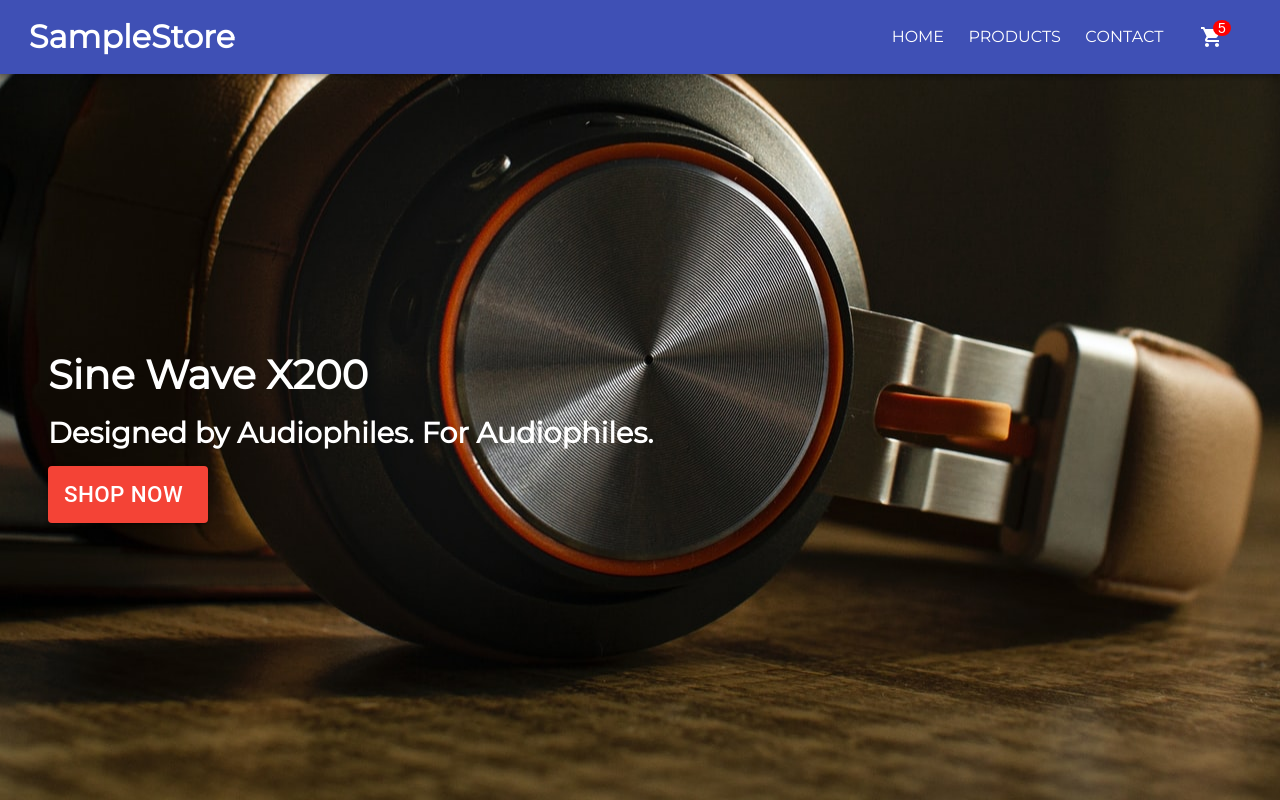
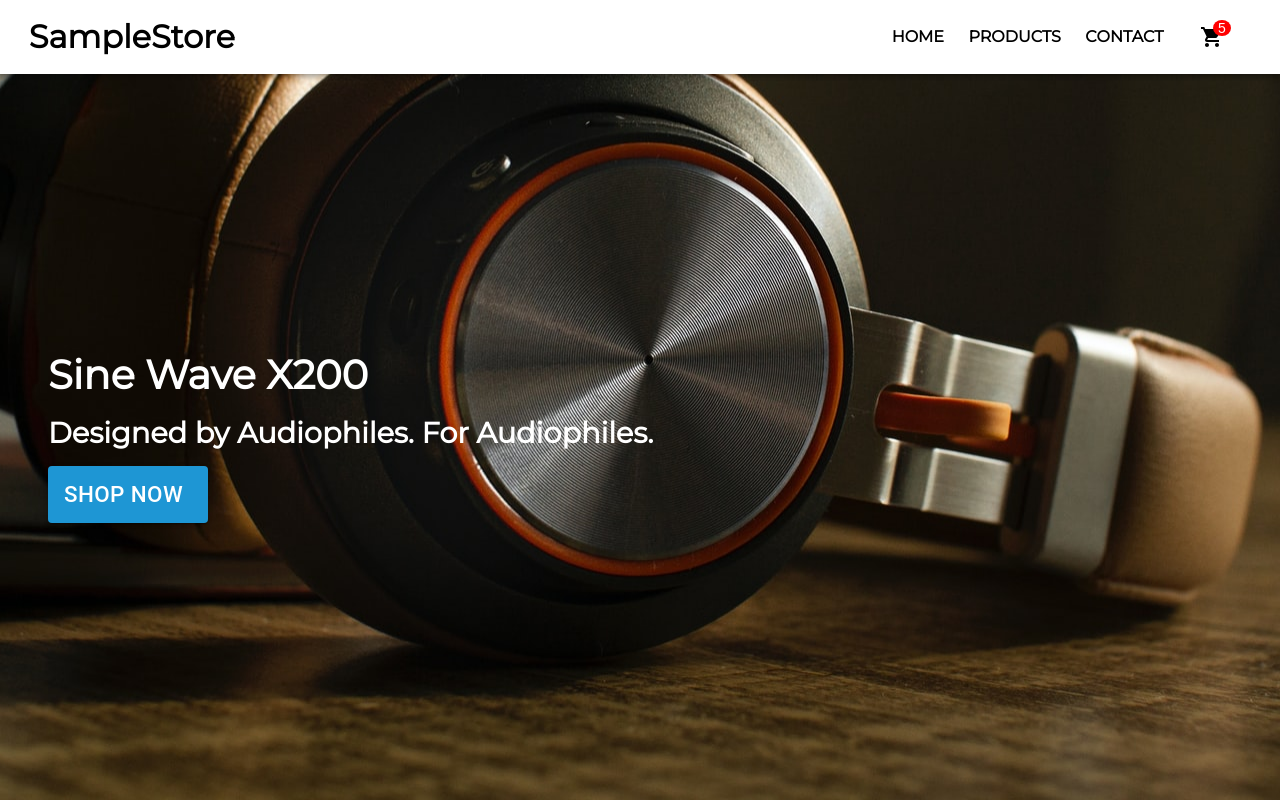
Before and after one commit to Centigrams/shopping-cart, a React app: page / in a window 1280 px wide. Built offline with nearby package versions, Linux system fonts and the light colour scheme.

Commit message:
Replace color themes

```diff
--- a/src/Styles/Apptheme.js
+++ b/src/Styles/Apptheme.js
@@ -3,16 +3,16 @@ import { createTheme } from '@mui/material/styles';
 const AppTheme = createTheme({
   palette: {
     primary: {
-      light: '#757ce8',
-      main: '#3f50b5',
-      dark: '#002884',
-      contrastText: '#fff',
+      light: '#ffffff',
+      main: '#ffffff',
+      dark: '#cccccc',
+      contrastText: '#000000',
     },
     secondary: {
-      light: '#ff7961',
-      main: '#f44336',
-      dark: '#ba000d',
-      contrastText: '#000',
+      light: '#66c6ff',
+      main: '#1e96d4',
+      dark: '#0068a2',
+      contrastText: '#000000',
     },
   },
 });
--- a/src/Styles/Contact.module.css
+++ b/src/Styles/Contact.module.css
@@ -16,7 +16,7 @@
 .messagePanel {
     font-family: 'MontserratRegular', sans-serif;
     color: white;
-    background: #f44336;
+    background: #1e96d4;
     padding: 2rem;
     height: 35rem;
     width: 40rem;
--- a/src/Styles/CustomComponents/CustomShoppingCartIcon.js
+++ b/src/Styles/CustomComponents/CustomShoppingCartIcon.js
@@ -2,7 +2,7 @@ import { styled } from '@mui/material';
 import ShoppingCartIcon from '@mui/icons-material/ShoppingCart';
 
 const CustomShoppingCartIcon = styled(ShoppingCartIcon)({
-  color: 'white',
+  color: 'black',
 });
 
 export default CustomShoppingCartIcon;
--- a/src/Styles/HeaderLinks.module.css
+++ b/src/Styles/HeaderLinks.module.css
@@ -9,8 +9,9 @@
 
 .links {
     text-decoration: none;
-    color: white;
+    color: black;
     font-size: 1rem;
+    font-weight: bold;
 }
 
 .badge {
```
